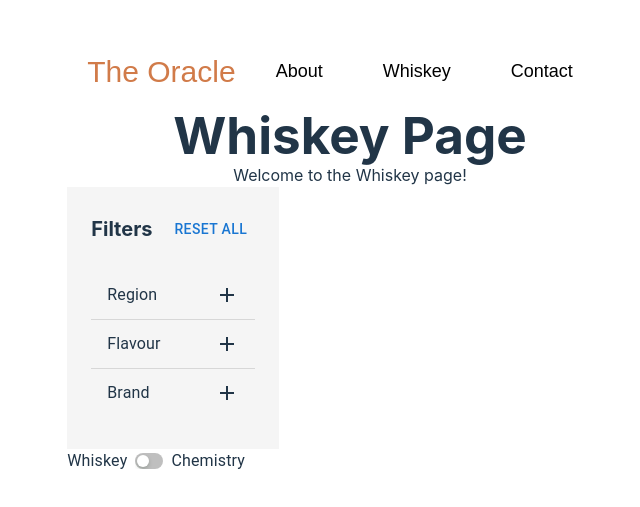
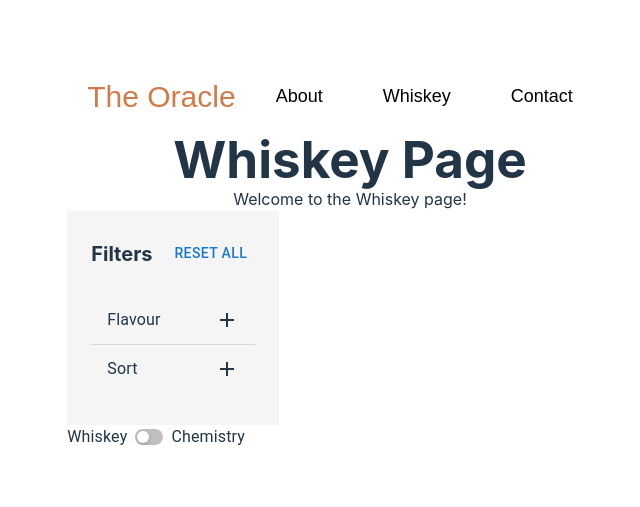
Before and after one commit to RAYMUNDOOOO/savior-iq, a React (Vite) app: page /whiskey in a window 1280 px wide. Shown: the part 145-652 px from the top of the page, without its empty margins (290-930 px from the left). Built offline with nearby package versions, Linux system fonts and the light colour scheme.

Commit message:
state change WIP
- state change in toggle working
- filter changes according to state WIP

```diff
--- a/src/components/NavBar.jsx
+++ b/src/components/NavBar.jsx
@@ -27,7 +27,7 @@ function Navbar() {
         <nav className={`${styles.navbar}`}>
           {/* logo */}
           <Link to="/" className={`${styles.logo}`}>
-            The Oracle{" "}
+            The Oracle
           </Link>
           <ul className={`${styles.navMenu} ${isActive ? styles.active : ""}`}>
             <li onClick={removeActive}>
--- a/src/components/SideFilter.jsx
+++ b/src/components/SideFilter.jsx
@@ -17,12 +17,82 @@ import {
 } from "@mui/material";
 import { Add, Remove } from "@mui/icons-material";
 
-const filters = [
-  // {
-  //   label: "Whiskey Bottle",
-  //   type: "autocomplete",
-  //   options: ["Lorem ipsum", "Lorem ipsum"],
-  // },
+//whiskey filers
+// const filters = [
+//   // {
+//   //   label: "Whiskey Bottle",
+//   //   type: "autocomplete",
+//   //   options: ["Lorem ipsum", "Lorem ipsum"],
+//   // },
+//   {
+//     label: "Region",
+//     type: "checkbox",
+//     options: [
+//       "Australia",
+//       "India",
+//       "Ireland",
+//       "Japan",
+//       "Scotland",
+//       "United States",
+//       "Taiwan",
+//       "Rest of the world",
+//     ],
+//   },
+//   {
+//     label: "Flavour",
+//     type: "checkbox",
+//     options: [
+//       "Sweet",
+//       "Smokey",
+//       "Floral",
+//       "Fruity",
+//       "Spicy",
+//       "Herbal",
+//       "Peaty",
+//     ],
+//   },
+//   {
+//     label: "Brand",
+//     type: "checkbox",
+//     options: [
+//       "Ardbeg",
+//       "BenRiach",
+//       "Benromach",
+//       "Black Gate",
+//       "Cotswolds",
+//       "Elements of Islay",
+//       "G&M",
+//       "Glendronach",
+//     ],
+//   },
+// ];
+
+//chemical filters
+// const filters = [
+//   {
+//     label: "Flavour",
+//     type: "checkbox",
+//     options: [
+//       "Sweet",
+//       "Smokey",
+//       "Floral",
+//       "Fruity",
+//       "Spicy",
+//       "Herbal",
+//       "Peaty",
+//     ],
+//   },
+//   {
+//     label: "Sort",
+//     type: "select",
+//     options: ["Alphabetically", "By Relevance", "Most Recent", "Most Popular"],
+//   },
+// ];
+
+export default function SideFilter({ text }) {
+  let filters = [];
+  if (text === "whiskey") {
+    filters = [
       {
         label: "Region",
         type: "checkbox",
@@ -65,8 +135,33 @@ const filters = [
         ],
       },
     ];
-
-export default function SideFilter() {
+  } else if (text === "chemistry") {
+    filters = [
+      {
+        label: "Flavour",
+        type: "checkbox",
+        options: [
+          "Sweet",
+          "Smokey",
+          "Floral",
+          "Fruity",
+          "Spicy",
+          "Herbal",
+          "Peaty",
+        ],
+      },
+      {
+        label: "Sort",
+        type: "select",
+        options: [
+          "Alphabetically",
+          "By Relevance",
+          "Most Recent",
+          "Most Popular",
+        ],
+      },
+    ];
+  }
   const [openFilters, setOpenFilters] = React.useState({});
   const [filterValues, setFilterValues] = React.useState({});
 
--- a/src/components/Toggle.jsx
+++ b/src/components/Toggle.jsx
@@ -1,74 +1,83 @@
-import * as React from 'react';
-import { styled } from '@mui/material/styles';
-import FormGroup from '@mui/material/FormGroup';
-import FormControlLabel from '@mui/material/FormControlLabel';
-import Switch from '@mui/material/Switch';
-import Stack from '@mui/material/Stack';
-import Typography from '@mui/material/Typography';
-
+import * as React from "react";
+import { styled } from "@mui/material/styles";
+import FormGroup from "@mui/material/FormGroup";
+import FormControlLabel from "@mui/material/FormControlLabel";
+import Switch from "@mui/material/Switch";
+import Stack from "@mui/material/Stack";
+import Typography from "@mui/material/Typography";
 
 const AntSwitch = styled(Switch)(({ theme }) => ({
   width: 28,
   height: 16,
   padding: 0,
-  display: 'flex',
-  '&:active': {
-    '& .MuiSwitch-thumb': {
+  display: "flex",
+  "&:active": {
+    "& .MuiSwitch-thumb": {
       width: 15,
     },
-    '& .MuiSwitch-switchBase.Mui-checked': {
-      transform: 'translateX(9px)',
+    "& .MuiSwitch-switchBase.Mui-checked": {
+      transform: "translateX(9px)",
     },
   },
-  '& .MuiSwitch-switchBase': {
+  "& .MuiSwitch-switchBase": {
     padding: 2,
-    '&.Mui-checked': {
-      transform: 'translateX(12px)',
-      color: '#fff',
-      '& + .MuiSwitch-track': {
+    "&.Mui-checked": {
+      transform: "translateX(12px)",
+      color: "#fff",
+      "& + .MuiSwitch-track": {
         opacity: 1,
-        backgroundColor: theme.palette.mode === 'dark' ? '#d98232' : '#d98232',
+        backgroundColor: theme.palette.mode === "dark" ? "#d98232" : "#d98232",
       },
     },
   },
-  '& .MuiSwitch-thumb': {
-    boxShadow: '0 2px 4px 0 rgb(0 35 11 / 20%)',
+  "& .MuiSwitch-thumb": {
+    boxShadow: "0 2px 4px 0 rgb(0 35 11 / 20%)",
     width: 12,
     height: 12,
     borderRadius: 6,
-    transition: theme.transitions.create(['width'], {
+    transition: theme.transitions.create(["width"], {
       duration: 200,
     }),
   },
-  '& .MuiSwitch-track': {
+  "& .MuiSwitch-track": {
     borderRadius: 16 / 2,
     opacity: 1,
     backgroundColor:
-      theme.palette.mode === 'dark' ? 'rgba(255,255,255,.35)' : 'rgba(0,0,0,.25)',
-    boxSizing: 'border-box',
+      theme.palette.mode === "dark"
+        ? "rgba(255,255,255,.35)"
+        : "rgba(0,0,0,.25)",
+    boxSizing: "border-box",
   },
 }));
 
+export default function Toggle() {
+  const [state, setState] = React.useState({
+    whiskey: false,
+  });
 
-export default function Toggle() {
-    const [state, setState] = React.useState({
-      whiskey: false,
-    });
+  const handleChange = () => {
+    // Toggle the value of whiskey
+    setState((prevState) => ({
+      ...prevState,
+      whiskey: !prevState.whiskey,
+    }));
+  };
 
+  React.useEffect(() => {
+    console.log("Whiskey state in toggle:", state.whiskey);
+  }, [state.whiskey]);
 
-  const handleChange = (event) => {
-    setState({
-      ...state,
-      [event.target.name]: event.target.checked,
-    });
-    // console.log("teststst")
-  };
   return (
     <FormGroup>
-
       <Stack direction="row" spacing={1} alignItems="center">
         <Typography>Whiskey</Typography>
-        <AntSwitch defaultChecked inputProps={{ 'aria-label': 'ant design' }} checked={state.whiskey} onChange={handleChange} name="whiskey" />
+        <AntSwitch
+          defaultChecked
+          inputProps={{ "aria-label": "ant design" }}
+          checked={state.whiskey}
+          onChange={handleChange}
+          name="whiskey"
+        />
         <Typography>Chemistry</Typography>
       </Stack>
     </FormGroup>
--- a/src/pages/Whiskey.jsx
+++ b/src/pages/Whiskey.jsx
@@ -4,14 +4,31 @@ import SideFilter from "../components/SideFilter";
 import Toggle from "../components/Toggle";
 
 function Whiskey() {
+  const [state, setState] = React.useState({
+    type: false, // Initially set to false
+  });
+
+  const handleChange = () => {
+    // Toggle the value of whiskey
+    setState((prevState) => ({
+      ...prevState,
+      type: !prevState.type,
+    }));
+  };
+
+  // When the state changes, log the updated value of whiskey
+  React.useEffect(() => {
+    console.log("Whiskey state in whiskey:", state.type);
+  }, [state.whiskey]);
+
   return (
     <div>
       <Navbar />
       <h1>Whiskey Page</h1>
       <p>Welcome to the Whiskey page!</p>
       <div style={{ textAlign: "left" }}>
-        <SideFilter />
-        <Toggle/>
+        <SideFilter text={state.whiskey ? "whiskey" : "chemistry"} />
+        <Toggle onChange={handleChange} />
       </div>
     </div>
   );
```
Lines whose indentation alone changed are shown as unchanged.
